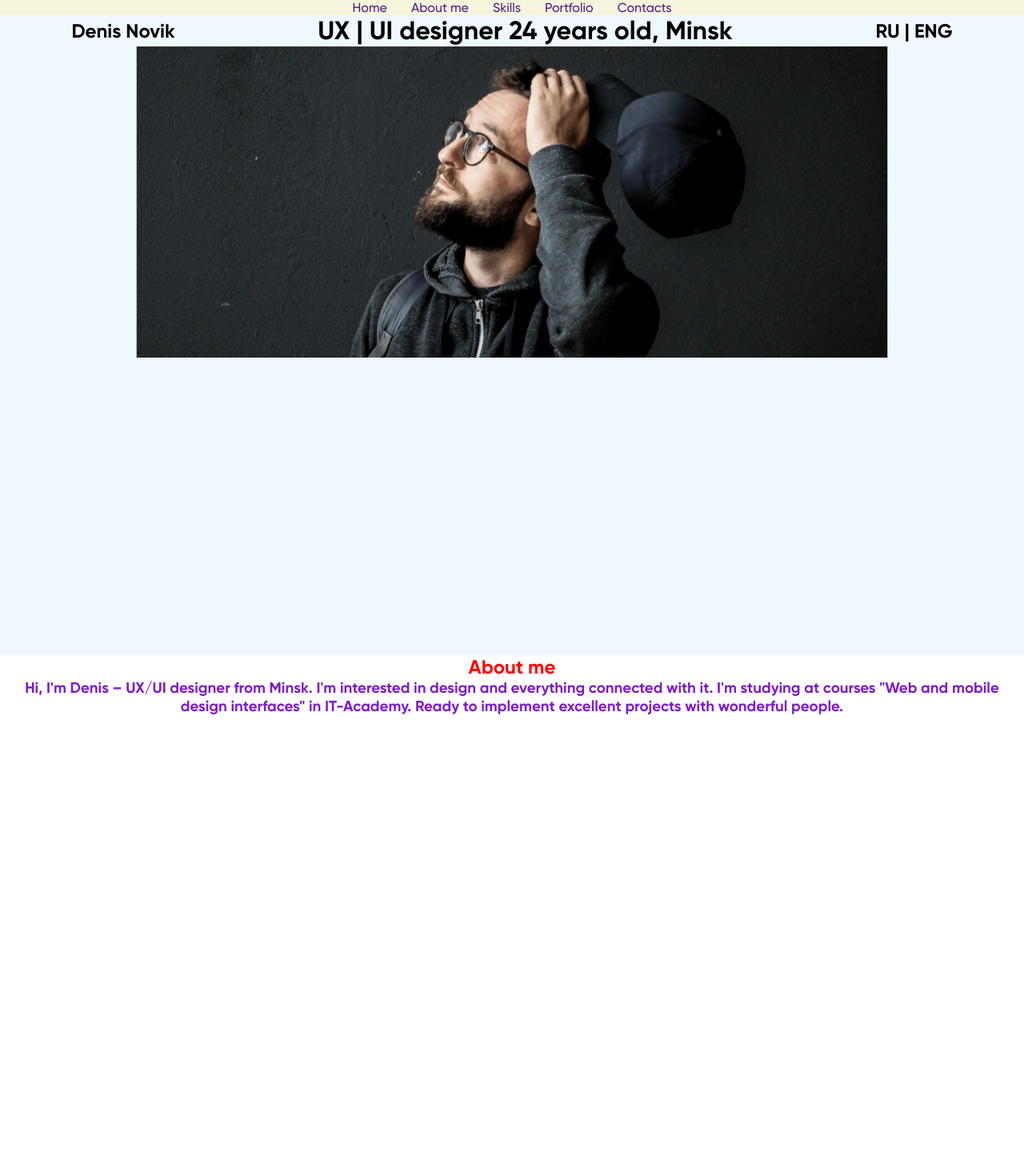
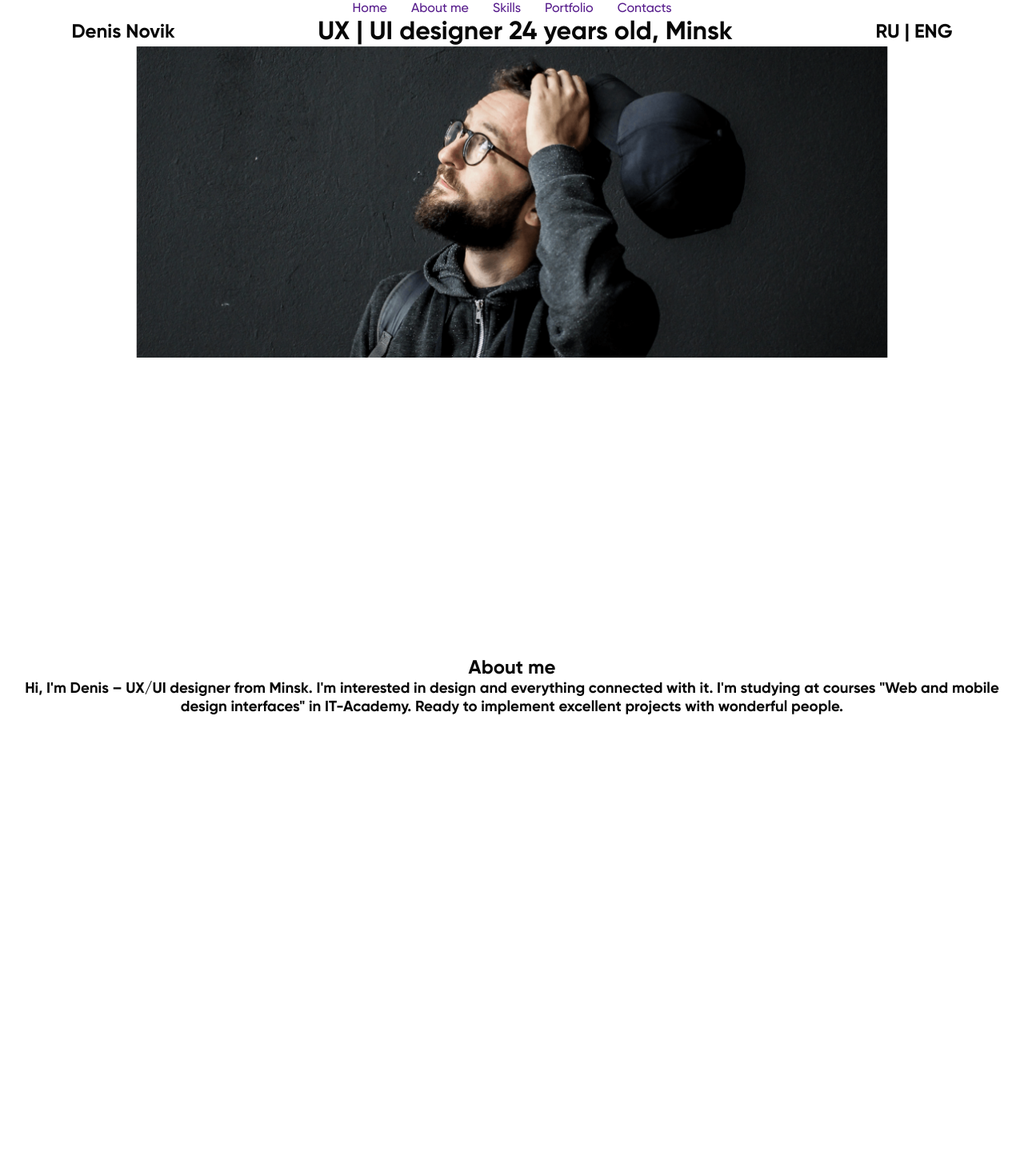
Before and after one commit to Elena-it-code/portfolio, a React app: page / in a window 1280 px wide. Shown: the top 1470 px of the page at 80% size. Built offline with nearby package versions, Linux system fonts and the light colour scheme.

Commit message:
Add colors for text

```diff
--- a/src/components/SectionTitle.tsx
+++ b/src/components/SectionTitle.tsx
@@ -1,6 +1,5 @@
 import styled from "styled-components";
 
 export const SectionTitle = styled.h2`
-  color: red;
   text-align: center;
 `
--- a/src/components/SubTitle.tsx
+++ b/src/components/SubTitle.tsx
@@ -1,6 +1,5 @@
 import styled from "styled-components";
 
 export const SubTitle = styled.h3`
-  color: #7e1bce;
   text-align: center;
 `
--- a/src/layout/footer/Footer.tsx
+++ b/src/layout/footer/Footer.tsx
@@ -12,7 +12,6 @@ export const Footer = () => {
 const StyledFooter = styled.footer`
 display: flex;
   justify-content: center;
-  background-color: coral;
 `
 const StyledCopyright = styled.small`
 
--- a/src/layout/header/Header.tsx
+++ b/src/layout/header/Header.tsx
@@ -14,7 +14,6 @@ export const Header = () => {
 };
 
 const StyledHeader = styled.header`
-  background-color: beige;
   display: flex;
   justify-content: center;
 `
--- a/src/layout/section/about/About.tsx
+++ b/src/layout/section/about/About.tsx
@@ -14,7 +14,6 @@ export const About = () => {
 };
 
 const StyledSectionAbout = styled.section`
-  background-color: rgba(50, 73, 220, 0.31);
   min-height: 100vh;
 `
 
--- a/src/layout/section/main/Main.tsx
+++ b/src/layout/section/main/Main.tsx
@@ -30,7 +30,6 @@ export const Main = () => {
 
 const StyledMain = styled.div`
   min-height: 100vh; // на всю высоту экрана будет наш стилизованный компонент
-  background-color: aliceblue;
 
 `
 const MainTitle = styled.h1` // создали стилизованную компоненту для стилизации нашего тэга <h1>UX | UI designer 24 years old, Minsk</h1>
--- a/src/styles/Global.styled.tsx
+++ b/src/styles/Global.styled.tsx
@@ -17,6 +17,7 @@ export const GlobalStyle = createGlobalStyle`
     sans-serif;
     -webkit-font-smoothing: antialiased;
     -moz-osx-font-smoothing: grayscale;
+    color: ${theme.colors.font};
   }
 
 
```
